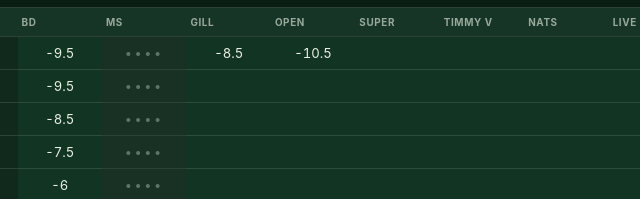
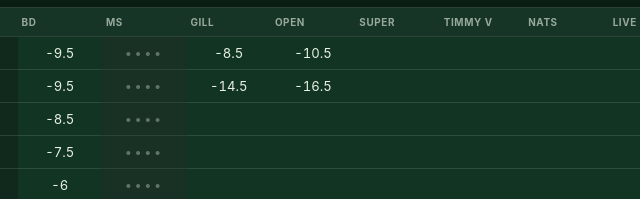
Before and after one commit to donnellybire/nfl, a plain HTML site: page week11/index.html in a window 1280 px wide. Shown: the part 188-387 px from the top of the page, 372-1012 px from the left. Drawn offline with Linux system fonts and the light colour scheme.

Commit message:
Week 11: Bills Gill -14.5, Opening -16.5

```diff
--- a/week11/index.html
+++ b/week11/index.html
@@ -92,8 +92,8 @@
         <td class="home">Bills</td>
         <td class="pick" contenteditable="true" spellcheck="false" data-col="bd" data-value="-9.5" aria-label="BD pick">-9.5</td>
         <td class="pick" contenteditable="true" spellcheck="false" data-col="ms" data-value="" aria-label="MS pick"></td>
-        <td class="pick" contenteditable="true" spellcheck="false" data-col="gill" data-value="" aria-label="Gill pick"></td>
-        <td class="pick" contenteditable="true" spellcheck="false" data-col="opening" data-value="" aria-label="Opening line"></td>
+        <td class="pick" contenteditable="true" spellcheck="false" data-col="gill" data-value="-14.5" aria-label="Gill pick">-14.5</td>
+        <td class="pick" contenteditable="true" spellcheck="false" data-col="opening" data-value="-16.5" aria-label="Opening line">-16.5</td>
         <td class="pick" data-col="supercontest" data-value="" aria-label="Supercontest"></td>
         <td class="pick" data-col="splash" data-value="" aria-label="Timmy V 5-0"></td>
         <td class="pick" data-col="nats" data-value="" aria-label="NATS line"></td>
```
